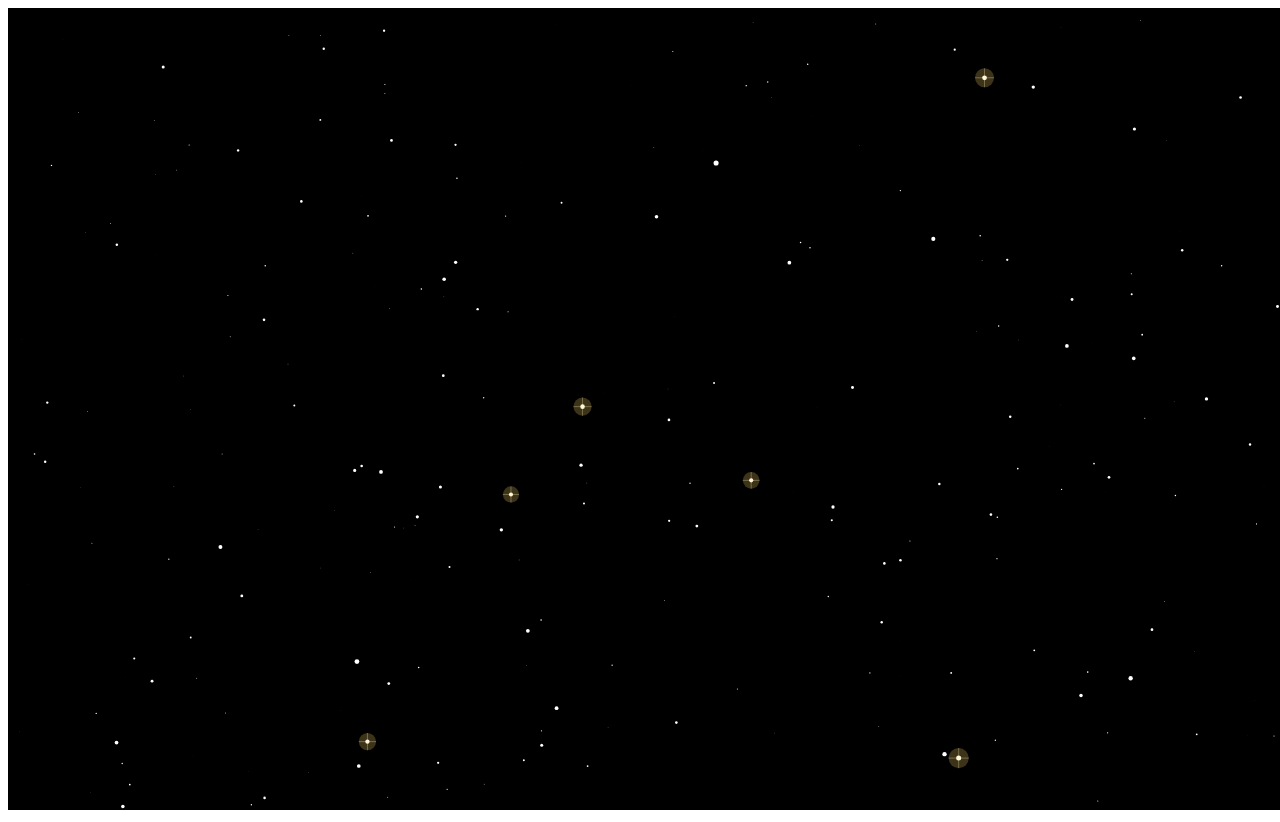
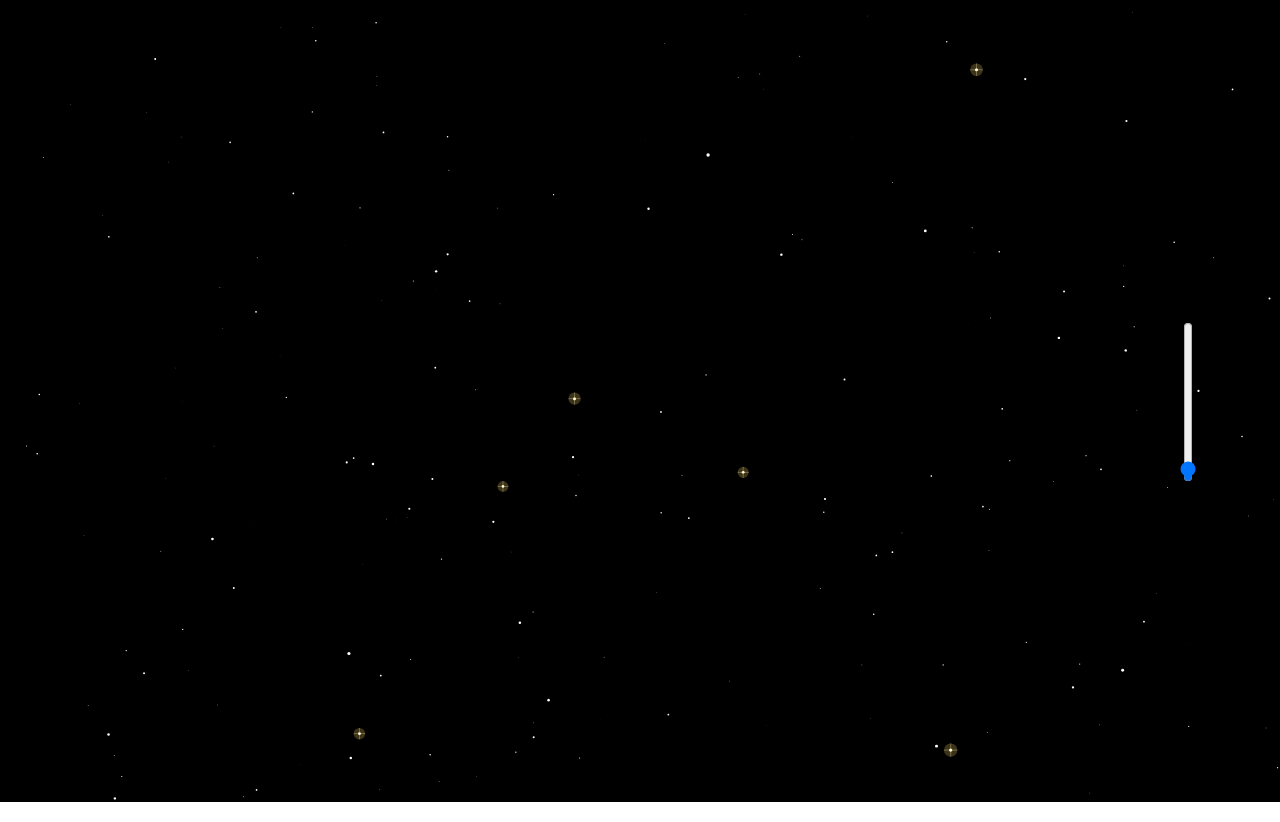
Before and after one commit to sthalbe/web-fun-jobs, a plain HTML site: page hyper-drive/index.html in a window 1280 px wide. Drawn offline with Linux system fonts and the light colour scheme.

Commit message:
Add slider

```diff
--- a/hyper-drive/index.html
+++ b/hyper-drive/index.html
@@ -1,15 +1,48 @@
 <!DOCTYPE html>
 <html>
     <head>
+        <meta name="viewport" content="width=device-width, initial-scale=1.0, maximum-scale=1.0, user-scalable=no">
         <meta charset="UTF-8">
         <title>Hyper-drive into fun</title>
         <style type="text/css">
+            body {
+                margin: 0;
+                overflow: hidden;
+            }
             canvas{
+                display: block;
                 border: 1px solid black;
             }
+
+            .speed-slider {
+                position: fixed;
+                right: 10px;
+                top: 50%;
+                transform: translateY(-50%) rotate(-90deg);
+                width: 150px;
+                background: rgba(255, 255, 255, 0.3);
+                padding: 5px;
+            }
+
+            .speed-slider input {
+                width: 100%;
+                background: transparent;
+            }
+
+            .speed-slider:hover input {
+                background: rgba(255, 255, 255, 0.5);
+            }
+
+            @media (max-width: 768px) and (orientation: portrait) {
+                .speed-slider {
+                    right: 10px;
+                }
+            }
         </style>
+
     </head>
     <body>
+        <input type="range" class="speed-slider" min="0.1" max="20" step="0.1" value="0.1">
         <canvas id="mainCanvas"></canvas>
         <script type="module" src="src/main.js"></script>
     </body>
--- a/hyper-drive/src/main.js
+++ b/hyper-drive/src/main.js
@@ -15,34 +15,10 @@ function mapValue(value, inMin, inMax, outMin, outMax) {
     return (value - inMin) * (outMax - outMin) / (inMax - inMin) + outMin;
 }
 
-let initialTouchY = 0; // 터치 시작 Y 좌표
-let currentSpeed = 0; // 현재 속도
-
-// 터치 시작 이벤트
-mainCanvas.addEventListener("touchstart", function(event) {
-    initialTouchY = event.touches[0].clientY; // 터치 시작 Y 좌표 저장
-});
-
-// 터치 이동 이벤트
-mainCanvas.addEventListener("touchmove", function(event) {
-    const currentTouchY = event.touches[0].clientY; // 현재 터치 Y 좌표
-    const distance = currentTouchY - initialTouchY; // 이동 거리
-
-    // 거리의 변화를 통해 속도 조정
-    if (distance < 0) { // 위로 드래그
-        starSpeed = Math.min(20, starSpeed + Math.abs(distance) / 50); // 최대 속도 제한
-    } else if (distance > 0) { // 아래로 드래그
-        starSpeed = Math.max(0.1, starSpeed - distance / 50); // 최소 속도 제한
-    }
-});
-
-// 터치 종료 이벤트
-mainCanvas.addEventListener("touchend", function(event) {
-    // 터치 종료 시 속도를 리셋하거나 다른 동작을 추가할 수 있습니다.
-});
-
-document.addEventListener("mousemove", function(event) {
-    starSpeed = mapValue(event.clientX, 0, GAME_WIDTH, 0.1, 20);
+const slider = document.querySelector('.speed-slider');
+slider.addEventListener('input', function(event) {
+    starSpeed = parseFloat(event.target.value);
+    starSpeed = mapValue(starSpeed, 0, GAME_WIDTH, 0.1, GAME_WIDTH / 2);
 });
 
 function randomRange(min, max) {
@@ -76,8 +52,8 @@ function updateStar(star)
 
 function drawLine(context, x1, y1, x2, y2) {
     context.beginPath();
-    let alpha = mapValue(starSpeed, 0, 20, 0.1, 0.9);
-    let lineWidth = mapValue(starSpeed, 0, 20, 0.1, 2);
+    let alpha = mapValue(starSpeed, 0, GAME_WIDTH / 2, 0.1, 0.9);
+    let lineWidth = mapValue(starSpeed, 0, GAME_WIDTH / 2, 0.1, 2);
     context.strokeStyle = `rgba(255, 255, 255, ${alpha})`;
     context.lineWidth = lineWidth;
     context.moveTo(x1, y1);
@@ -94,7 +70,7 @@ function drawStar(context, star, dtBlink)
     let scaledX = mapValue(star.x/star.z, 0, 1, 0, GAME_WIDTH);
     let scaledY = mapValue(star.y/star.z, 0, 1, 0, GAME_HEIGHT);
 
-    let r = Math.max(mapValue(star.z, 0, GAME_WIDTH, 3, 0), 0.1);
+    let r = Math.max(mapValue(star.z, 0, GAME_WIDTH, 2, 0), 0.1);
 
     context.fillStyle = "white";
     context.strokeStyle = "transparent";
@@ -103,6 +79,11 @@ function drawStar(context, star, dtBlink)
     context.fill();
 
     if (star.isBlinking) {
+        if(starSpeed >= 5)
+        {
+            star.isBlinking = false;
+        }
+
         if(dtBlink > starBlinkInterval * 0.5){
             brightnessSign = -1;
         }
```
